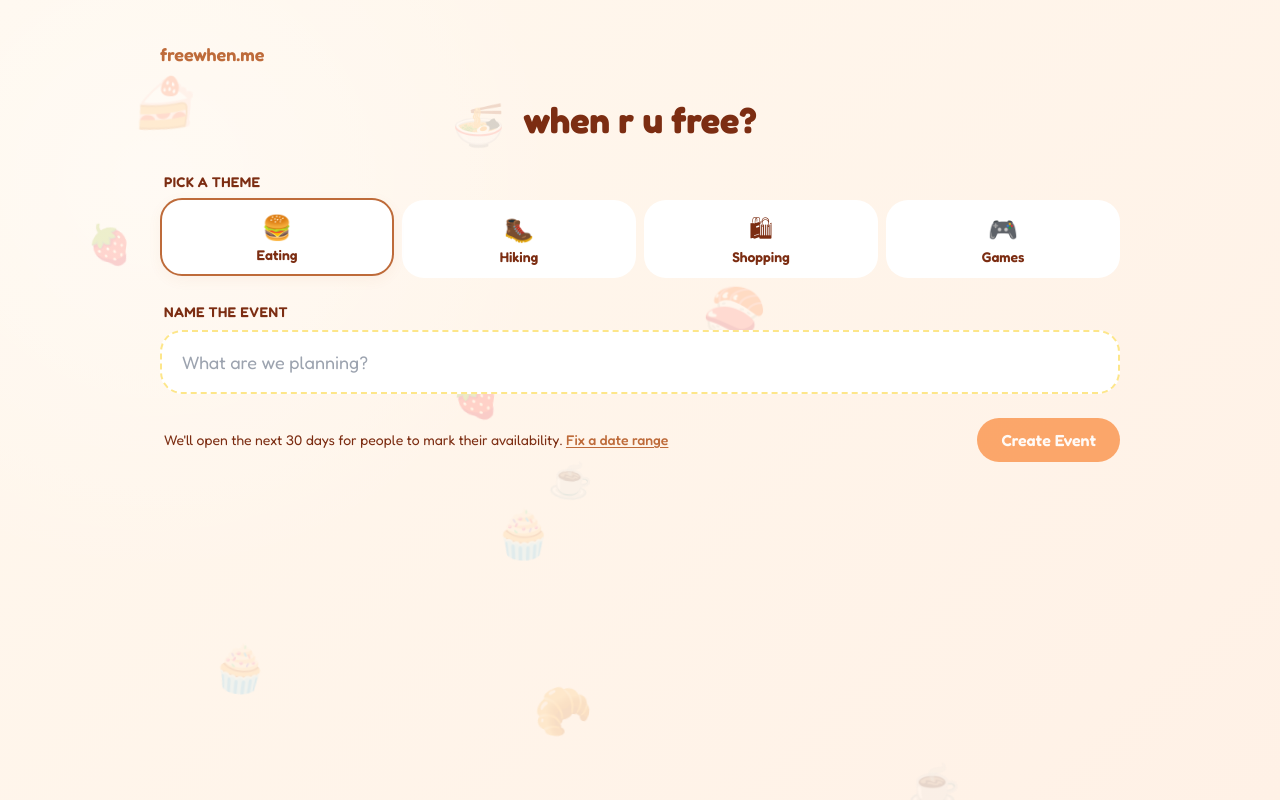
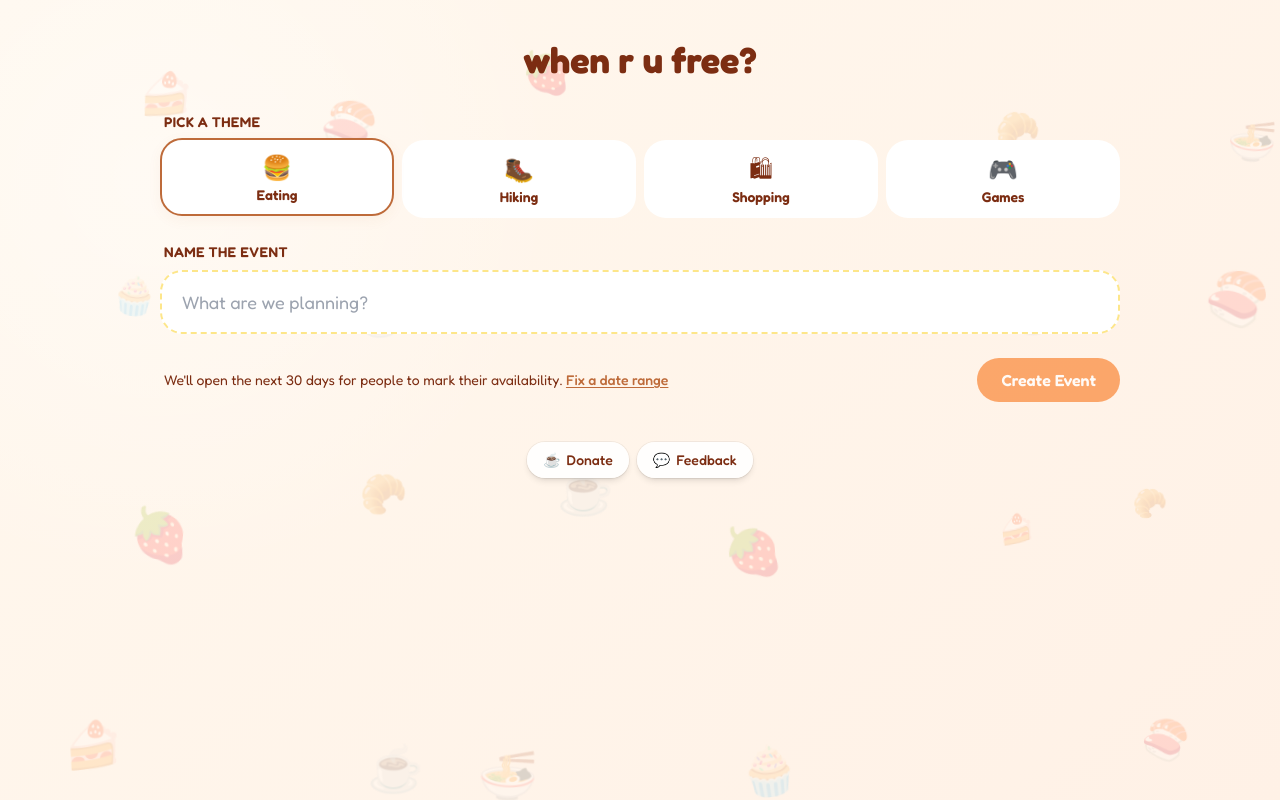
Before and after one commit to StephenAlvin/freewhen, a React (Vite) app: page / in a window 1280 px wide. Built offline with nearby package versions, Linux system fonts and the light colour scheme.

Commit message:
Added feedback and donate buttons and minor UI fixes

```diff
--- a/src/components/DriftingEmojis.tsx
+++ b/src/components/DriftingEmojis.tsx
@@ -1,4 +1,4 @@
-import { motion } from 'framer-motion';
+import type { CSSProperties } from 'react';
 import { useMemo } from 'react';
 
 interface Props { emojis: string[]; density?: number; }
@@ -11,23 +11,46 @@ function prefersReducedMotion(): boolean {
 interface Drifter {
   key: string; emoji: string;
   top: string; left: string;
-  size: number; duration: number; delay: number;
+  size: number;
+  dx: number; dy: number; dr: number;
+  duration: number; delay: number;
 }
 
 export default function DriftingEmojis({ emojis, density = 1 }: Props) {
   const reduced = prefersReducedMotion();
   const drifters = useMemo<Drifter[]>(() => {
     if (!emojis.length || reduced) return [];
-    const count = Math.round(emojis.length * 1.5 * density);
-    return Array.from({ length: count }, (_, i) => ({
-      key: `d-${i}`,
-      emoji: emojis[i % emojis.length],
-      top: `${5 + Math.random() * 90}%`,
-      left: `${5 + Math.random() * 90}%`,
-      size: 28 + Math.random() * 24,
-      duration: 12 + Math.random() * 10,
-      delay: Math.random() * 6,
-    }));
+    const count = Math.round(emojis.length * 3 * density);
+    const aspect =
+      typeof window !== 'undefined' && window.innerHeight
+        ? window.innerWidth / window.innerHeight
+        : 16 / 9;
+    const cols = Math.max(1, Math.round(Math.sqrt(count * aspect)));
+    const rows = Math.max(1, Math.ceil(count / cols));
+    const cellW = 100 / cols;
+    const cellH = 100 / rows;
+    const jitter = 0.55;
+    const indices = Array.from({ length: cols * rows }, (_, i) => i)
+      .sort(() => Math.random() - 0.5)
+      .slice(0, count);
+    return indices.map((cell, i) => {
+      const cx = cell % cols;
+      const cy = Math.floor(cell / cols);
+      const left = (cx + 0.5 + (Math.random() - 0.5) * jitter) * cellW;
+      const top = (cy + 0.5 + (Math.random() - 0.5) * jitter) * cellH;
+      return {
+        key: `d-${i}`,
+        emoji: emojis[i % emojis.length],
+        top: `${Math.max(2, Math.min(98, top))}%`,
+        left: `${Math.max(2, Math.min(98, left))}%`,
+        size: 28 + Math.random() * 24,
+        dx: (Math.random() - 0.5) * 40,
+        dy: (Math.random() - 0.5) * 40,
+        dr: (Math.random() - 0.5) * 16,
+        duration: 18 + Math.random() * 14,
+        delay: -Math.random() * 20,
+      };
+    });
   }, [emojis, density, reduced]);
 
   if (reduced) return null;
@@ -35,15 +58,23 @@ export default function DriftingEmojis({ emojis, density = 1 }: Props) {
   return (
     <div aria-hidden="true" className="pointer-events-none fixed inset-0 overflow-hidden z-0">
       {drifters.map((d) => (
-        <motion.span
+        <span
           key={d.key}
-          className="absolute"
-          style={{ top: d.top, left: d.left, fontSize: d.size, opacity: 0.18 }}
-          animate={{ x: [0, 12, -8, 0], y: [0, -14, 6, 0], rotate: [0, 8, -6, 0] }}
-          transition={{ duration: d.duration, delay: d.delay, repeat: Infinity, ease: 'easeInOut' }}
+          className="fw-drifter absolute"
+          style={{
+            top: d.top,
+            left: d.left,
+            fontSize: d.size,
+            opacity: 0.18,
+            ['--fw-dx' as string]: `${d.dx}px`,
+            ['--fw-dy' as string]: `${d.dy}px`,
+            ['--fw-dr' as string]: `${d.dr}deg`,
+            ['--fw-dur' as string]: `${d.duration}s`,
+            ['--fw-delay' as string]: `${d.delay}s`,
+          } as CSSProperties}
         >
           {d.emoji}
-        </motion.span>
+        </span>
       ))}
     </div>
   );
--- /dev/null
+++ b/src/components/FeedbackDialog.tsx
@@ -0,0 +1,117 @@
+import { useEffect, useState } from 'react';
+
+const WEBHOOK_URL =
+  'https://discord.com/api/webhooks/1493902513747787906/FtVs2Rowm-XZQ-dbrgsIcO9ikw7v6o5kPEzk-ve29Q0eK1NL1sGK8NL1ZQQaYZtJGdcm';
+
+interface Props { open: boolean; onClose: () => void }
+
+export default function FeedbackDialog({ open, onClose }: Props) {
+  const [text, setText] = useState('');
+  const [status, setStatus] = useState<'idle' | 'sending' | 'sent' | 'error'>('idle');
+  const [errorMsg, setErrorMsg] = useState<string | null>(null);
+
+  useEffect(() => {
+    if (!open) return;
+    function onKey(e: KeyboardEvent) { if (e.key === 'Escape') onClose(); }
+    window.addEventListener('keydown', onKey);
+    return () => window.removeEventListener('keydown', onKey);
+  }, [open, onClose]);
+
+  useEffect(() => {
+    if (open) { setText(''); setStatus('idle'); setErrorMsg(null); }
+  }, [open]);
+
+  if (!open) return null;
+
+  async function send() {
+    const trimmed = text.trim();
+    if (!trimmed) return;
+    setStatus('sending');
+    setErrorMsg(null);
+    try {
+      const res = await fetch(WEBHOOK_URL, {
+        method: 'POST',
+        headers: { 'Content-Type': 'application/json' },
+        body: JSON.stringify({ content: `**${location.pathname}**\n${trimmed}` }),
+      });
+      if (!res.ok) throw new Error(`HTTP ${res.status}`);
+      setStatus('sent');
+      setTimeout(onClose, 900);
+    } catch (err) {
+      setStatus('error');
+      setErrorMsg(err instanceof Error ? err.message : 'Failed to send');
+    }
+  }
+
+  return (
+    <div
+      className="fixed inset-0 z-[100] flex items-center justify-center p-4 bg-black/30 backdrop-blur-sm"
+      onClick={onClose}
+      role="dialog"
+      aria-modal="true"
+      aria-labelledby="fb-title"
+    >
+      <div
+        className="w-full max-w-md rounded-2xl shadow-2xl p-5 sm:p-6"
+        style={{
+          background:
+            'radial-gradient(circle at 12% 22%, rgba(255,255,255,0.6) 0%, transparent 38%), linear-gradient(135deg, var(--fw-bg1) 0%, var(--fw-bg2) 100%)',
+          color: 'var(--fw-ink)',
+          boxShadow: '0 20px 50px -20px rgba(0,0,0,0.25)',
+          border: '1px solid rgba(0,0,0,0.06)',
+        }}
+        onClick={(e) => e.stopPropagation()}
+      >
+        <div className="flex items-start justify-between gap-4">
+          <h2 id="fb-title" className="text-lg sm:text-xl font-semibold">How can I make this better?</h2>
+          <button
+            type="button"
+            onClick={onClose}
+            aria-label="Close"
+            className="text-ink/50 hover:text-ink text-xl leading-none -mr-1 -mt-1 p-1 transition"
+          >
+            ×
+          </button>
+        </div>
+        <p className="text-sm text-ink/60 mt-1">I'm always looking for ways to improve this.</p>
+
+        <textarea
+          value={text}
+          onChange={(e) => setText(e.target.value)}
+          placeholder="Please share your suggestions as clearly"
+          rows={5}
+          className="mt-4 w-full resize-none rounded-xl outline-none px-3 py-2.5 text-sm placeholder:text-ink/40"
+          style={{
+            background: 'rgba(255,255,255,0.7)',
+            color: 'var(--fw-ink)',
+            border: '1px solid rgba(0,0,0,0.08)',
+          }}
+          onFocus={(e) => { e.currentTarget.style.borderColor = 'var(--fw-primary)'; }}
+          onBlur={(e) => { e.currentTarget.style.borderColor = 'rgba(0,0,0,0.08)'; }}
+        />
+
+        {status === 'error' && <p className="mt-2 text-sm text-red-600">{errorMsg}</p>}
+        {status === 'sent' && <p className="mt-2 text-sm" style={{ color: 'var(--fw-primary-dark)' }}>Thanks for the feedback!</p>}
+
+        <div className="mt-4 flex justify-end gap-2">
+          <button
+            type="button"
+            onClick={onClose}
+            className="rounded-full px-4 py-2 text-sm font-semibold text-ink/70 hover:text-ink hover:bg-black/5 transition"
+          >
+            Cancel
+          </button>
+          <button
+            type="button"
+            onClick={send}
+            disabled={!text.trim() || status === 'sending'}
+            className="rounded-full px-4 py-2 text-sm font-semibold text-white disabled:opacity-50 disabled:cursor-not-allowed transition shadow-md hover:shadow-lg"
+            style={{ background: 'var(--fw-primary)' }}
+          >
+            {status === 'sending' ? 'Sending…' : 'Send'}
+          </button>
+        </div>
+      </div>
+    </div>
+  );
+}
--- /dev/null
+++ b/src/components/TopActions.tsx
@@ -0,0 +1,31 @@
+import { useState } from 'react';
+import FeedbackDialog from './FeedbackDialog';
+
+export default function TopActions() {
+  const [open, setOpen] = useState(false);
+
+  const btn =
+    'inline-flex items-center gap-1.5 rounded-full bg-white/90 backdrop-blur px-3 py-1.5 sm:px-4 sm:py-2 text-xs sm:text-sm font-medium text-ink shadow-md ring-1 ring-black/5 hover:bg-white hover:shadow-lg transition';
+
+  return (
+    <>
+      <div className="flex items-center gap-2">
+        <a
+          href="https://buymeacoffee.com/stephenalvin"
+          target="_blank"
+          rel="noopener noreferrer"
+          aria-label="Donate"
+          className={btn}
+        >
+          <span aria-hidden>☕</span>
+          <span>Donate</span>
+        </a>
+        <button type="button" onClick={() => setOpen(true)} aria-label="Feedback" className={btn}>
+          <span aria-hidden>💬</span>
+          <span>Feedback</span>
+        </button>
+      </div>
+      <FeedbackDialog open={open} onClose={() => setOpen(false)} />
+    </>
+  );
+}
--- a/src/index.css
+++ b/src/index.css
@@ -62,6 +62,19 @@ body {
 .rdp-range_middle .rdp-day_button { background: var(--fw-soft); }
 .rdp-outside .rdp-day_button { color: var(--fw-ink); opacity: 0.35; }
 
+@keyframes fw-drift {
+  from { transform: translate3d(0, 0, 0) rotate(0deg); }
+  to {
+    transform:
+      translate3d(var(--fw-dx, 0px), var(--fw-dy, 0px), 0)
+      rotate(var(--fw-dr, 0deg));
+  }
+}
+.fw-drifter {
+  will-change: transform;
+  animation: fw-drift var(--fw-dur, 20s) ease-in-out var(--fw-delay, 0s) infinite alternate;
+}
+
 @media (prefers-reduced-motion: reduce) {
   *, *::before, *::after {
     animation-duration: 0.01ms !important;
--- a/src/pages/EventPage.tsx
+++ b/src/pages/EventPage.tsx
@@ -1,6 +1,7 @@
 import { useCallback, useEffect, useMemo, useState } from 'react';
 import { Link, useParams } from 'react-router-dom';
 import Layout from '@/components/Layout';
+import TopActions from '@/components/TopActions';
 import EventCalendar from '@/components/EventCalendar';
 import NameBar from '@/components/NameBar';
 import BestDays from '@/components/BestDays';
@@ -88,6 +89,9 @@ export default function EventPage() {
     setErrorMsg(null);
     try {
       await upsertSubmission(slug, { name, dates: [...mine].sort() });
+      try {
+        await navigator.clipboard.writeText(`${window.location.origin}/${slug}`);
+      } catch {}
       setShowConfetti(true);
       setTimeout(() => setShowConfetti(false), 1500);
       await load();
@@ -112,15 +116,19 @@ export default function EventPage() {
   return (
     <Layout theme={data.event.theme}>
       <main className="max-w-5xl mx-auto px-4 md:px-8 py-10">
-        <div className="flex items-start justify-between gap-4 mb-6 flex-wrap">
+        <div className="mb-6 flex items-start justify-between gap-4 flex-wrap">
           <div>
             <h1 className="text-2xl md:text-3xl font-bold text-ink">{data.event.title}</h1>
             <p className="text-sm text-ink/50 mt-1">
               🗓 {fmt(data.event.startDate)} – {fmt(data.event.endDate)} · {totalPeople} people
             </p>
           </div>
-          <Link to="/" className="flex items-center gap-2 text-brand font-semibold text-sm md:text-base hover:opacity-80 transition-opacity">
-            freewhen.me
+          <Link
+            to="/"
+            className="inline-flex items-center gap-1.5 rounded-full bg-white/90 backdrop-blur px-3 py-1.5 sm:px-4 sm:py-2 text-xs sm:text-sm font-semibold text-ink shadow-md ring-1 ring-black/5 hover:bg-white hover:shadow-lg transition shrink-0"
+          >
+            <span aria-hidden>＋</span>
+            <span>New event</span>
           </Link>
         </div>
 
@@ -153,10 +161,14 @@ export default function EventPage() {
                 variant="primary"
                 className="w-full"
               >
-                Submit {t.buttonEmoji}
+                Submit & Copy Link
               </Button>
             </div>
           </div>
+        </div>
+
+        <div className="mt-10 flex justify-center">
+          <TopActions />
         </div>
 
         <ConfettiBurst show={showConfetti} emoji={t.confettiEmoji} />
--- a/src/pages/HomePage.tsx
+++ b/src/pages/HomePage.tsx
@@ -1,7 +1,8 @@
 import { useState } from 'react';
-import { Link, useNavigate } from 'react-router-dom';
+import { useNavigate } from 'react-router-dom';
 import { addDays } from 'date-fns';
 import Layout from '@/components/Layout';
+import TopActions from '@/components/TopActions';
 import ThemePicker from '@/components/ThemePicker';
 import TitleInput from '@/components/TitleInput';
 import Button from '@/components/Button';
@@ -41,12 +42,6 @@ export default function HomePage() {
   return (
     <Layout theme={theme}>
       <main className="max-w-5xl mx-auto px-4 md:px-8 py-10">
-        <div className="mb-8">
-          <Link to="/" className="inline-flex items-center gap-2 text-brand font-semibold text-lg hover:opacity-80 transition-opacity">
-            freewhen.me
-          </Link>
-        </div>
-
         <div className="text-center mb-8">
           <h1 className="text-3xl sm:text-4xl font-bold text-ink">when r u free?</h1>
         </div>
@@ -81,6 +76,10 @@ export default function HomePage() {
             </Button>
           </div>
         </form>
+
+        <div className="mt-10 flex justify-center">
+          <TopActions />
+        </div>
       </main>
     </Layout>
   );
```
